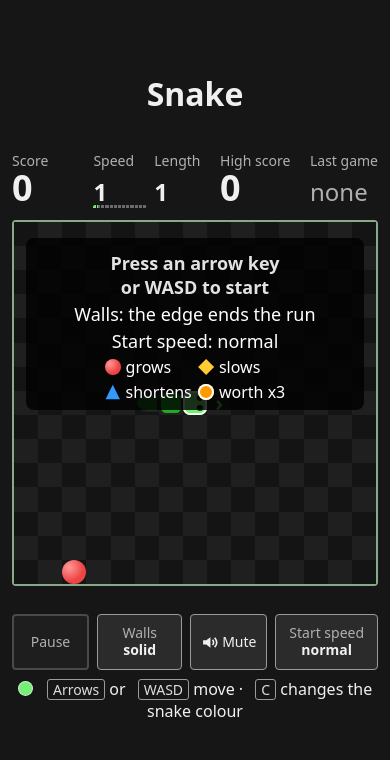
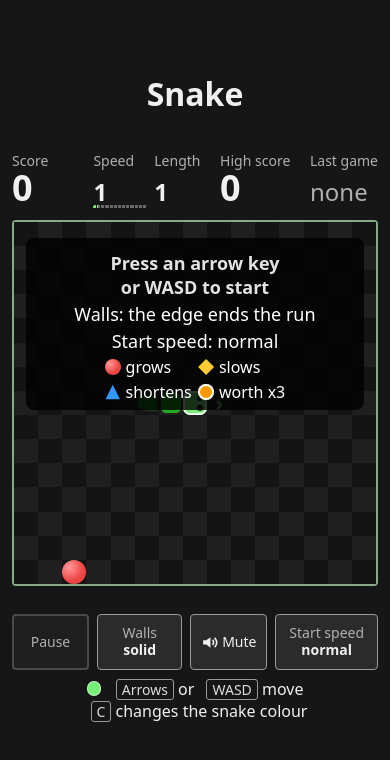
Before and after one commit to mariusachim/awesomeProject1, a React (Vite) app: page / in a window 390 px wide. Shown: the top 760 px of the page. Built offline with nearby package versions, Linux system fonts and the light colour scheme.

Commit message:
feat(#607): keep each footer key idea on one line

```diff
--- a/src/App.tsx
+++ b/src/App.tsx
@@ -1095,8 +1095,14 @@ export default function App() {
           </span>
         ) : (
           <span aria-hidden="true" className="hint-keys">
-            {swatch}
-            <kbd>Arrows</kbd> or <kbd>WASD</kbd> move · <kbd>C</kbd> changes the snake colour
+            <span className="hint-idea">
+              {swatch}
+              <kbd>Arrows</kbd> or <kbd>WASD</kbd> move
+            </span>
+            <span className="hint-dot"> · </span>
+            <span className="hint-idea">
+              <kbd>C</kbd> changes the snake colour
+            </span>
           </span>
         )}
       </p>
--- a/src/index.css
+++ b/src/index.css
@@ -1208,3 +1208,18 @@ h1,
     transition: width 200ms ease-out;
   }
 }
+
+/* Each key idea stays whole. A narrow window puts the ideas on two lines and drops the dot. */
+.hint-idea {
+  white-space: nowrap;
+}
+
+@media (max-width: 420px) {
+  .hint-idea {
+    display: block;
+  }
+
+  .hint-dot {
+    display: none;
+  }
+}
```
